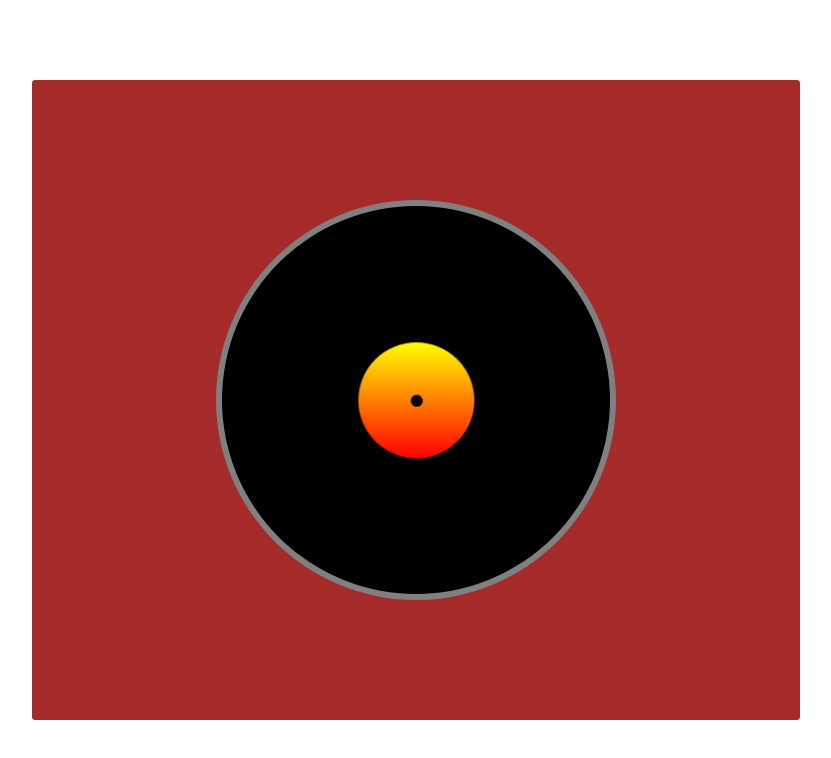
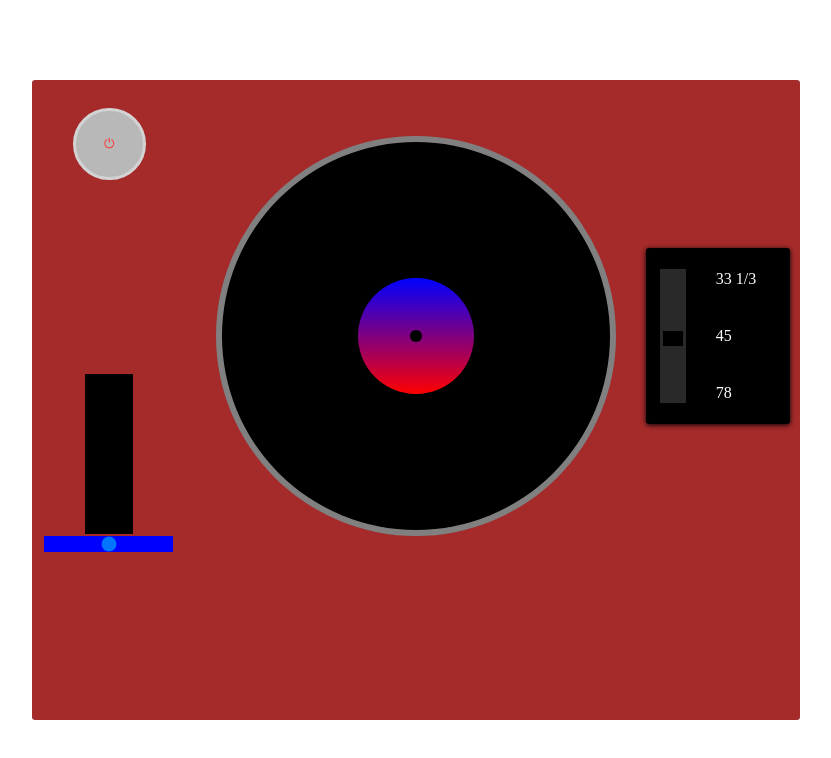
Before and after one commit to MischaMelk/WDD-CSS, a plain HTML site: page index.html in a window 1280 px wide. Shown: the whole page, without its empty margins (224-1055 px from the left). Drawn offline with Linux system fonts and the light colour scheme.

Commit message:
slider rpm + button + begin sound control

```diff
--- a/index.html
+++ b/index.html
@@ -1,22 +1,45 @@
 <!DOCTYPE html>
 <html lang="en">
+
 <head>
     <meta charset="UTF-8">
     <meta name="viewport" content="width=device-width, initial-scale=1.0">
     <title>Document</title>
     <link rel="stylesheet" href="style.css">
 </head>
+
 <body>
     <div>
+        <!-- Aan/uit knop -->
+        <input type="checkbox" required>
+
+        <!-- Plaat -->
         <div>
             <div>
                 <div>
                     <div></div>
                 </div>
             </div>
+        </div>
+
+        <!-- RPM slider -->
+        <div>
+            <input type="range" min="0" max="2" value="1">
+            <ul>
+                <li>33 1/3</li>
+                <li>45</li>
+                <li>78</li>
+            </ul>
+        </div>
+
+        <!-- Geluid slider -->
+         <div>
+            <div></div>
+            <input type="range">
          </div>
 
     </div>
 
 </body>
+
 </html>
--- a/style.css
+++ b/style.css
@@ -15,35 +15,98 @@ body{
 
 }
 
-body div{
+
+/* Base platenspeler */
+body div:nth-of-type(1){
     background-color: var(--body-speler-kleur);
     width: 60%;
     height: 80vh;
     border-radius: .2em;
-    display: flex;
-    justify-content: center;
-    align-items: center;
+    display: grid;
+    grid-template-columns: 20% 1fr 20%;
+    grid-template-rows: 20% 60% 1fr;
+    grid-column-gap: 0px;
+    grid-row-gap: 0px;
 
 }
 
-body div div{
+
+/* Onderplaat */
+body div div:nth-of-type(1){
     background-color: var(--draaiplaat-kleur);
     width: 25em;
     height: 25em;
     border-radius: 50%;
+    display:flex;
+    justify-content: center;
+    align-items: center;
+    align-self: center;
+    justify-self: center;
+    grid-column: 2;
+    grid-row: 1 / span 2;
 }
 
-body div div div{
+/* LP plaat zelf */
+body div div:nth-of-type(1) div{
     width: 97%;
     height: 97%;
     background-color: var(--lp-kleur);
+    animation: turn 1s linear infinite;
+    animation-play-state: paused;
 }
 
-body div div div div{
+/* Sticker LP plaat */
+body div div:nth-of-type(1) div div{
     width: 30%;
     height: 30%;
-    background-image: linear-gradient(red, yellow);
-    animation: turn 2s linear infinite;
+    background-image: linear-gradient(blue, red);
+}
+
+
+
+/* LP hole */
+body div div:nth-of-type(1) div div div{
+    width: 10%;
+    height: 10%;
+    background: #000;
+}
+
+
+
+/* Input type voor de on/off button */
+input[type="checkbox"]{
+    appearance: none;
+    align-self: center;
+    justify-self: center;
+
+}
+
+input[type="checkbox"]::before{
+    content:"⏻";
+    background-color:rgb(184, 184, 184);
+    width: 5em;
+    height: 5em;
+    border-radius: 50%;
+    border: 3px solid lightgrey;
+    display: flex;
+    justify-content: center;
+    align-items: center;
+    color: rgb(255, 56, 56);
+    transition: box-shadow .2s cubic-bezier(.47,1.64,.41,.8);
+}
+
+input[type="checkbox"]:checked::before {
+    color: rgb(0, 255, 0);
+    box-shadow: inset 0 1px 5px black;
+    background-color:rgb(184, 184, 184);
+
+}
+
+
+
+/* Sticker van lp plaat wordt gedraaid zodra knop aan gedrukt is, *haal een div weg om de plaat te draaien */
+body div:has(input[type="checkbox"]:checked)  div:nth-of-type(1) div div {
+    animation-play-state: running;
 }
 
 @keyframes turn {
@@ -55,18 +118,87 @@ body div div div div{
     }
 }
 
-body div div div div div{
-    width: 10%;
-    height: 10%;
-    background: #000;
+/* slider voor RPM */
+body div div:nth-of-type(2){
+    grid-column: 3;
+    grid-row: 1 / span 2;
+    display: flex;
+    background-color: black;
+    align-self: center;
+    width: 9em;
+    height: 11em;
+    border-radius: .2em;
+    z-index: 10;
+    box-shadow: 0 1px 5px black;
+}
+
+body div div:nth-of-type(2) input[type="range"]{
+    -webkit-appearance: none;
+    writing-mode: vertical-lr;
+    width: 2em;
+    height: 10em;
+    margin: 1em;
+    background-color: rgb(41, 41, 41) ;
+    display:flex;
+    justify-content: center;
+    align-items: center;
+    align-self: center;
+    justify-self: center;
+}
+
+
+body div div:nth-of-type(2) input[type="range"]::-webkit-slider-thumb{
+    -webkit-appearance: none;
+    width: 20px;
+    height: 15px;
+    background: black;
+    cursor: pointer;
+    margin: 3px;
+}
+
+body div div:nth-of-type(2) ul{
+    background-color: black;
+    color: white;
+    margin: 0;
+    height: 75%;
+    display:flex;
+    justify-content: space-between;
+    flex-direction: column;
+    align-self: center;
+    padding: 1em;
+
+}
+
+body div div:nth-of-type(2) ul{
+    list-style: none;
+
+}
+
+
+body div:nth-of-type(3){
+    grid-row: 2 / span 2;
+    display:flex;
+    justify-content: center;
+    align-items: center;
+    flex-direction: column;
+}
+
+
+body div:nth-of-type(3) div{
+    background-color: black;
+    width: 3em;
+    height: 10em;
+    border-radius: 0;
+}
+
+body div:nth-of-type(3) input{
+    -webkit-appearance: none;
+    background-color: blue;
+
 }
 
 
 
 
 
-
-
-
-
 /* inspo: https://dribbble.com/shots/3215253-Vinyl-Record-Player# */
```
